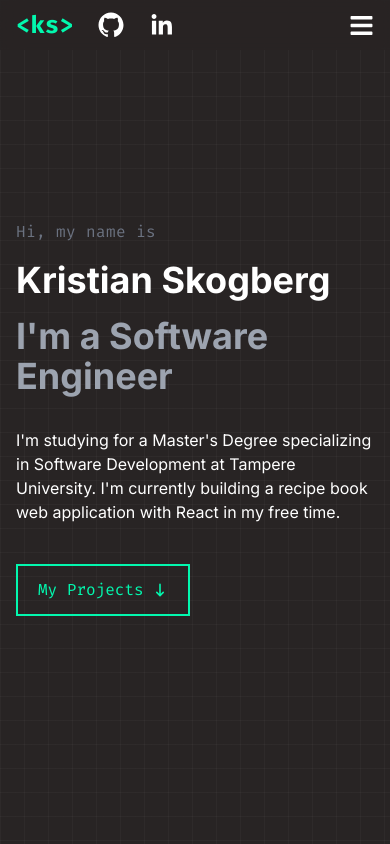
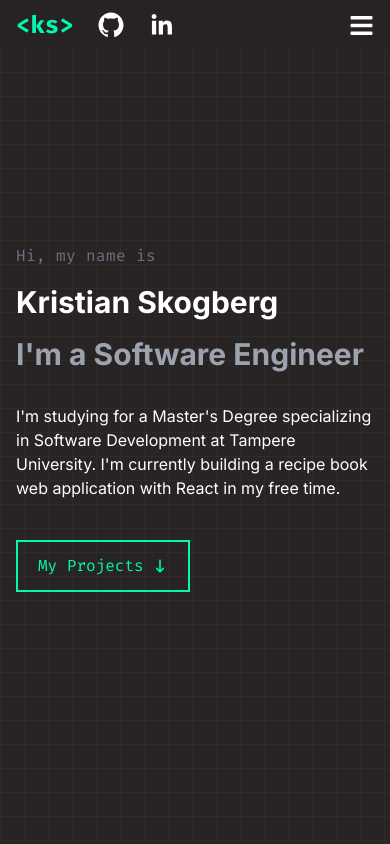
Before and after one commit to kristianskogberg/portfolio-nextjs, a Next.js app: page / in a window 390 px wide. Shown: the top 844 px of the page. Built offline with nearby package versions, Linux system fonts and the light colour scheme.

Commit message:
change hero text size to smaller and change recipe app image

```diff
--- a/app/components/Hero.tsx
+++ b/app/components/Hero.tsx
@@ -40,11 +40,11 @@ export default function Hero({}: Props) {
         <h2 className="text-m text-gray-500 tracking-wide">
           <TextTypingAnimation text="Hi, my name is" delay={0} ease="easeIn" />
         </h2>
-        <h1 className="text-4xl md:text-5xl font-bold py-4 text-white">
+        <h1 className="text-3xl md:text-5xl font-bold py-4 text-white">
           <span>
             <TextTypingAnimation
               text="Kristian Skogberg"
-              delay={0.8}
+              delay={0.9}
               duration={2}
               ease="easeOut"
             />
@@ -52,7 +52,7 @@ export default function Hero({}: Props) {
 
           {/*  <Cursor cursorColor="#02F8AE" /> */}
         </h1>
-        <h2 className="text-4xl md:text-5xl font-sans font-bold text-gray-400">
+        <h2 className="text-3xl md:text-5xl font-sans font-bold text-gray-400">
           <TextTypingAnimation
             text="I'm a Software Engineer"
             delay={2.4}
--- a/app/data/projects.ts
+++ b/app/data/projects.ts
@@ -30,7 +30,7 @@ export const projectsData = [
   },
   {
     title: "PokeType",
-    images: [PokeTypeImage, PokeTypeImage],
+    images: [PokeTypeImage],
     demo: "https://play.google.com/store/apps/details?id=com.pgkrsk.pokemontypecalculator&hl=en&gl=US",
     code: "https://github.com/kristianskogberg/poketype",
     description:
@@ -39,7 +39,7 @@ export const projectsData = [
   },
   {
     title: "My Groovy Recipes",
-    images: [MyGroovyRecipes_1, MyGroovyRecipes_2, MyGroovyRecipes_3],
+    images: [MyGroovyRecipes_3],
     demo: "",
     code: "https://github.com/kristianskogberg/my-groovy-recipes",
     description:
```
